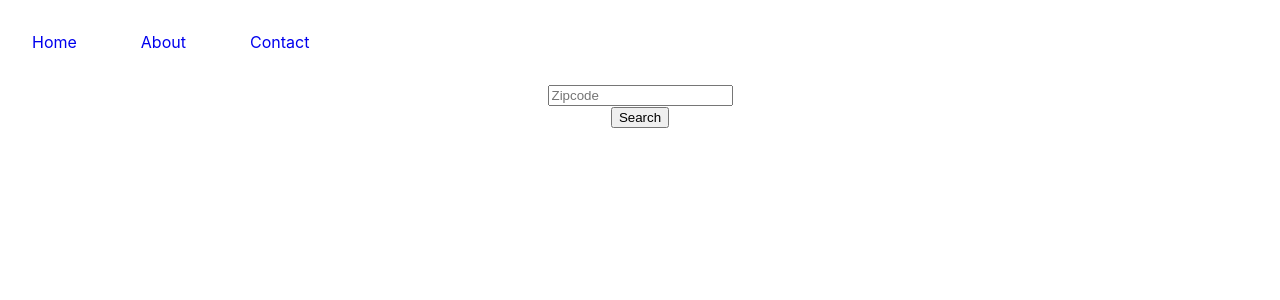
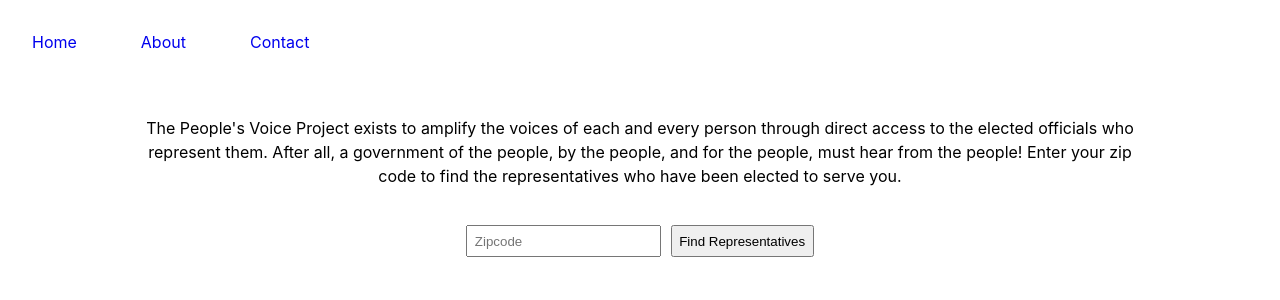
Before and after one commit to bcantello/peoples_voice_project, a React (Create React App) app: page / in a window 1280 px wide. Shown: the top 300 px of the page. Built offline with nearby package versions, Linux system fonts and the light colour scheme.

Commit message:
adds first pass css for home and rep search

```diff
--- /dev/null
+++ b/src/components/home/home.css
@@ -0,0 +1,5 @@
+.home-intro {
+    max-width: 1000px;
+    margin: 2em auto;
+    line-height: 1.5em;
+}
--- a/src/components/home/home.js
+++ b/src/components/home/home.js
@@ -1,10 +1,17 @@
 import React from "react";
 import RepSearchForm from "../repSearchForm/repSearchForm";
+import './home.css';
 
 export default function Home() {
 	return (
 		<>
+			<div>
+				<p className={'home-intro'}>The People's Voice Project exists to amplify the voices of each and every
+					person through direct access to the elected officials who represent them. After all, a government of
+					the people, by the people, and for the people, must hear from the people! Enter your zip code to
+					find the representatives who have been elected to serve you.</p>
+			</div>
 			<RepSearchForm/>
 		</>
-	)
+	);
 };
--- /dev/null
+++ b/src/components/repSearchForm/repSearchForm.css
@@ -0,0 +1,14 @@
+#rep-search-form {
+    display: flex;
+    justify-content: center;
+}
+
+.zip-field {
+    padding: .5em;
+    margin: 5px;
+}
+
+.rep-search-btn {
+    padding: .5em;
+    margin: 5px;
+}
--- a/src/components/repSearchForm/repSearchForm.js
+++ b/src/components/repSearchForm/repSearchForm.js
@@ -2,6 +2,7 @@ import React, {useContext, useState} from "react";
 import {UniversalContext} from "../../App";
 import {getElectedOfficials} from "../services/api-helper";
 import history from "../../history";
+import './repSearchForm.css';
 
 export default function RepSearchForm() {
 	const universalContext = useContext(UniversalContext);
@@ -28,7 +29,7 @@ export default function RepSearchForm() {
 	}
 
 	return (
-		<form onSubmit={handleSubmit}>
+		<form id={'rep-search-form'} onSubmit={handleSubmit}>
 			<div id={'zip-input-container'}>
 				<div>
 					<input
@@ -40,7 +41,7 @@ export default function RepSearchForm() {
 					/>
 				</div>
 			</div>
-			<input className={'rep-search-btn'} type="submit" value="Search"/>
+			<input className={'rep-search-btn'} type="submit" value="Find Representatives"/>
 		</form>
 	);
 };
```
